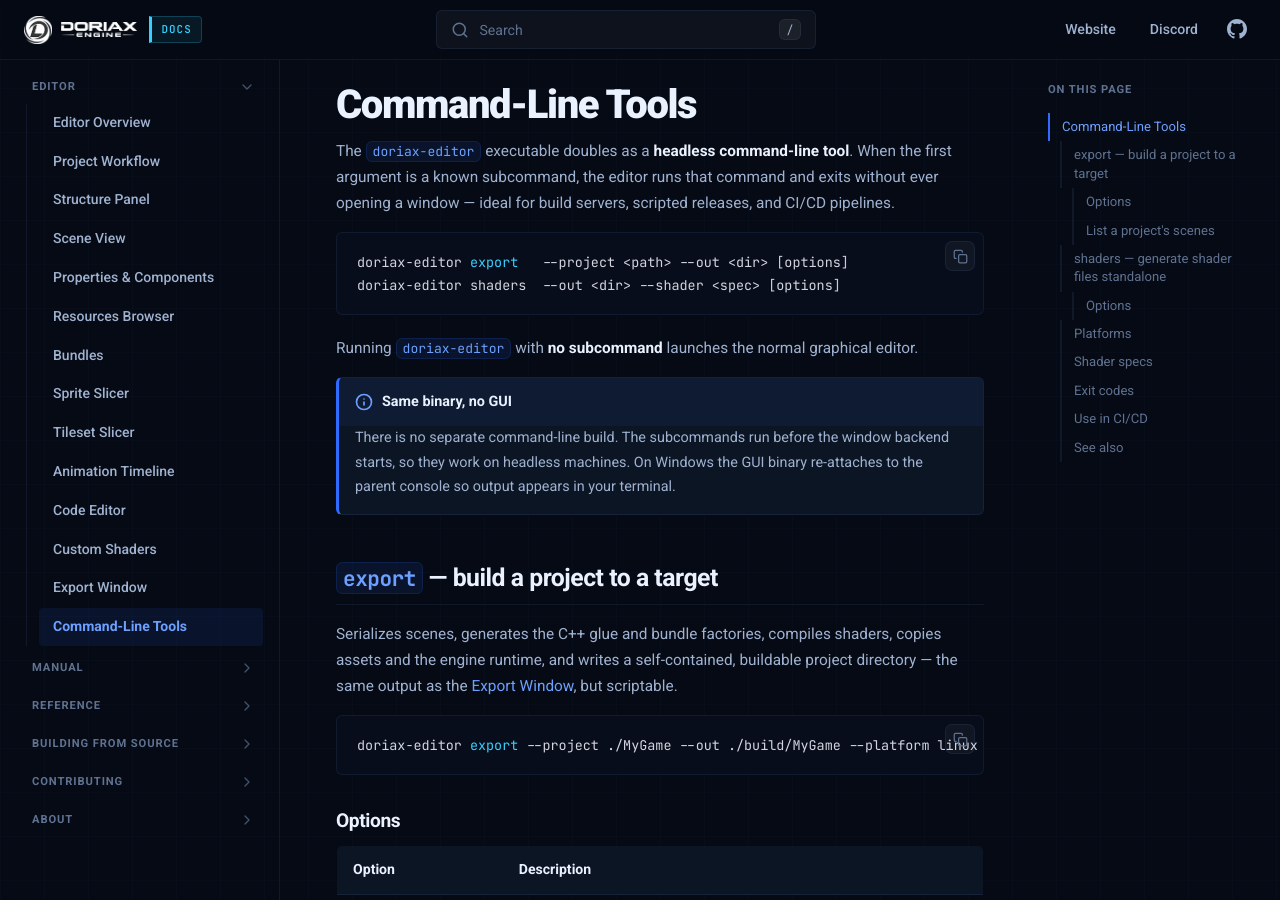
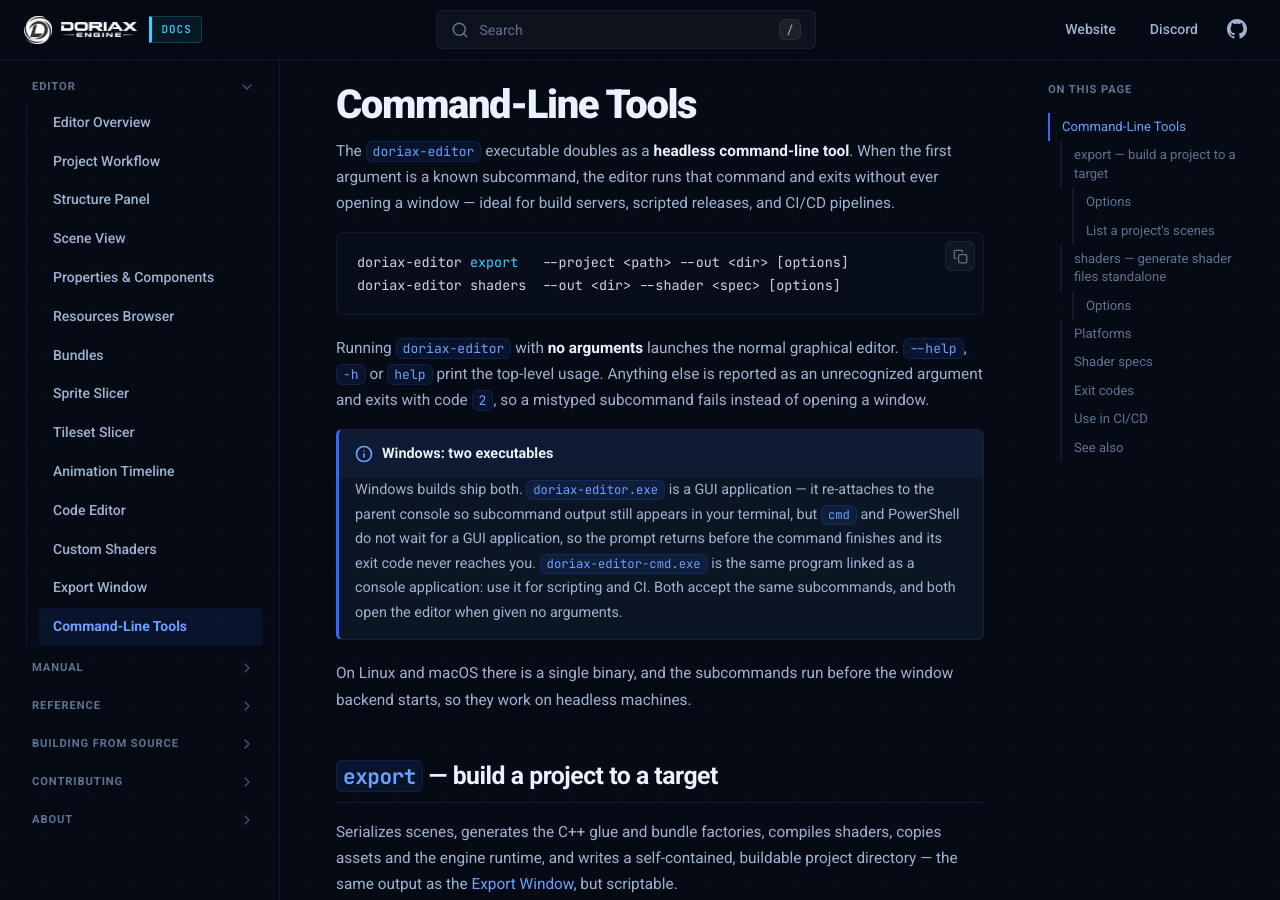
Before and after one commit to doriaxengine/doriax-docs, an MkDocs documentation site: the page built from docs/editor/command-line.md, in a window 1280 px wide and 900 px high. Built offline with MkDocs 1.6.1, drawn with Linux system fonts in a browser that asks for light colours; some of the changed text lies outside the part shown.

Commit message:
Documented the Windows console executable and top level CLI help

````diff
--- a/docs/editor/command-line.md
+++ b/docs/editor/command-line.md
@@ -13,12 +13,21 @@ doriax-editor export   --project <path> --out <dir> [options]
 doriax-editor shaders  --out <dir> --shader <spec> [options]
 ```
 
-Running `doriax-editor` with **no subcommand** launches the normal graphical editor.
+Running `doriax-editor` with **no arguments** launches the normal graphical editor.
+`--help`, `-h` or `help` print the top-level usage. Anything else is reported as an
+unrecognized argument and exits with code `2`, so a mistyped subcommand fails instead of
+opening a window.
 
-!!! note "Same binary, no GUI"
-    There is no separate command-line build. The subcommands run before the window
-    backend starts, so they work on headless machines. On Windows the GUI binary
-    re-attaches to the parent console so output appears in your terminal.
+!!! note "Windows: two executables"
+    Windows builds ship both. `doriax-editor.exe` is a GUI application — it re-attaches
+    to the parent console so subcommand output still appears in your terminal, but `cmd`
+    and PowerShell do not wait for a GUI application, so the prompt returns before the
+    command finishes and its exit code never reaches you. `doriax-editor-cmd.exe` is the
+    same program linked as a console application: use it for scripting and CI. Both
+    accept the same subcommands, and both open the editor when given no arguments.
+
+On Linux and macOS there is a single binary, and the subcommands run before the window
+backend starts, so they work on headless machines.
 
 ## `export` — build a project to a target
 
@@ -128,12 +137,14 @@ doriax-editor shaders --out ./shaders \
 | --- | --- |
 | `0` | Success. |
 | `1` | Runtime failure (project failed to load, export/shader build error). The error is printed to `stderr`. |
-| `2` | Invalid arguments. Usage is printed to `stderr`. |
+| `2` | Invalid or unrecognized arguments. The error is printed to `stderr`, usage to `stdout`. |
 
 ## Use in CI/CD
 
 Because the commands are headless and return meaningful exit codes, they drop straight
-into a pipeline. Example GitHub Actions step:
+into a pipeline. On Windows runners call `doriax-editor-cmd`: the default PowerShell
+shell does not wait for the GUI binary, so the step can pass even when the export
+failed. Example GitHub Actions step:
 
 ```yaml
 - name: Export game (Linux + Web)
````
Also changed, not shown: docs/getting-started/installation.md (+4 -0 lines), docs/reference/build-options.md (+9 -2 lines).
